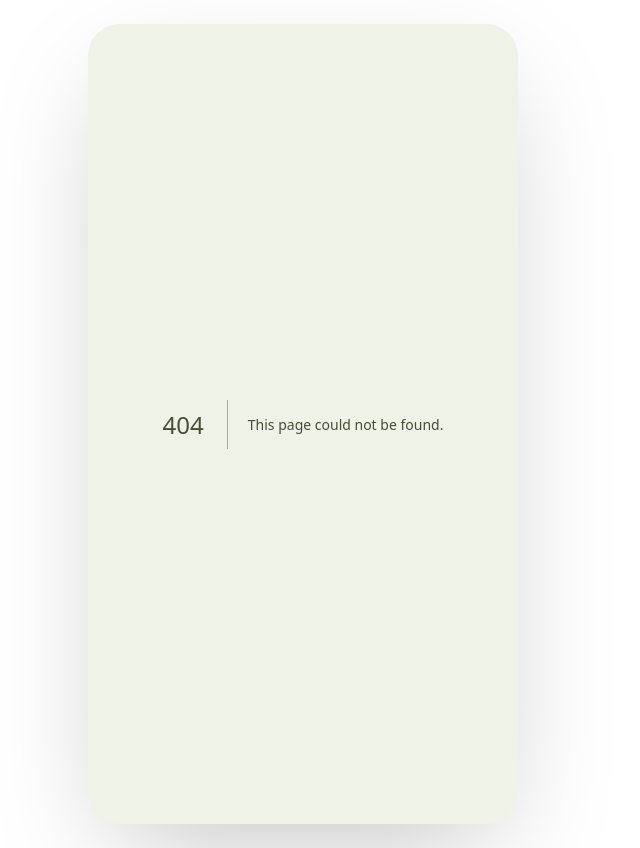
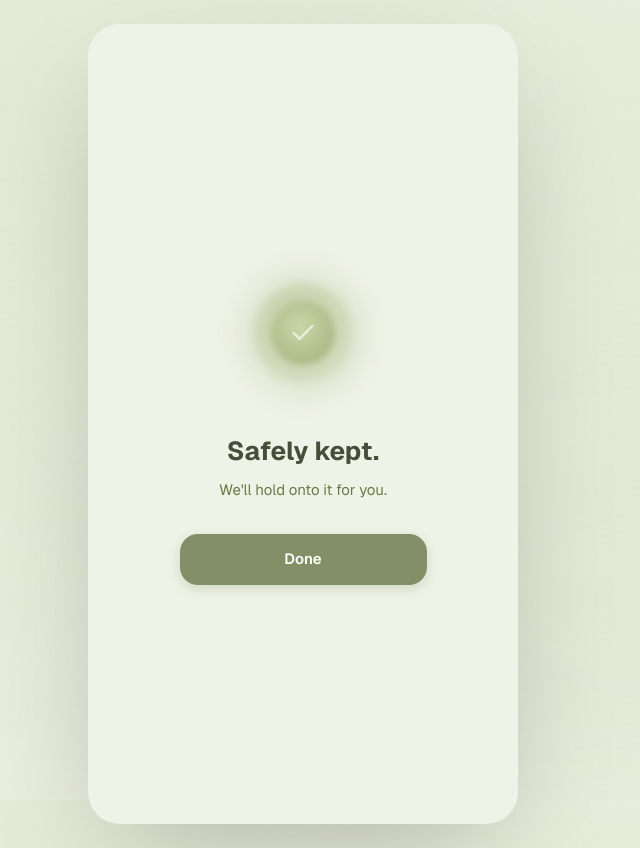
Before and after one commit to dthajal1/dear-me, a Next.js app in the folder dear-me-nextjs/: page /record/saved in a window 1280 px wide. Before the commit this address had no page. Shown: the whole page, without its empty margins (337-977 px from the left). Built offline with nearby package versions, Linux system fonts and the light colour scheme.

Commit message:
feat(nextjs): add record/saved screen
Implements the "Memo Saved" success state (design frame fv90M) at
/record/saved with concentric orbs, check icon, and single "Done" CTA.

Co-Authored-By: Claude Sonnet 4.6 <noreply@anthropic.com>

```diff
--- /dev/null
+++ b/dear-me-nextjs/app/record/saved/page.tsx
@@ -0,0 +1,110 @@
+import Link from "next/link";
+import { Check } from "lucide-react";
+
+/**
+ * Record Saved screen — "Memo Saved" (fv90M)
+ *
+ * Success state shown after a memo is saved.
+ * Design elements:
+ *   • Three concentric orbs in olive-green radial gradients (same language as /record/processing)
+ *   • Check icon centred in the innermost orb
+ *   • Headline: "Safely kept."
+ *   • Subhead: "We'll hold onto it for you."
+ *   • Single primary CTA: "Done" → /home
+ *
+ * Route: /record/saved
+ * Layout: record/layout.tsx provides ScreenBackground
+ */
+export default function RecordSavedPage() {
+  return (
+    <div className="flex min-h-dvh flex-col items-center justify-center gap-8 px-8 text-center">
+      {/* ── Concentric orb — three ellipses + check icon ─────────────────── */}
+      {/*
+        Design layers (outermost → innermost, all centered via layout:none):
+          orbGlow   140×140  radial #8A9A5B → transparent, opacity 0.25, blur 40
+          orbMiddle 100×100  radial #A8B878 → #8A9A5B22,  opacity 0.5,  blur 20
+          orbInner   64×64   radial #C8D8A8 → #8A9A5B,    opacity 0.7,  blur 12
+          checkIcon  28×28   Lucide Check,  fill #EFF2E6DD
+      */}
+      <div className="relative size-[140px] flex-none">
+        {/* Outer glow orb */}
+        <div
+          className="absolute inset-0 rounded-full"
+          style={{
+            background: "radial-gradient(circle, #8A9A5B 0%, transparent 100%)",
+            opacity: 0.25,
+            filter: "blur(10px)",
+          }}
+          aria-hidden
+        />
+        {/* Middle orb */}
+        <div
+          className="absolute rounded-full"
+          style={{
+            inset: 20,
+            background:
+              "radial-gradient(circle at 45% 40%, #A8B878 0%, #8A9A5B22 100%)",
+            opacity: 0.5,
+            filter: "blur(5px)",
+          }}
+          aria-hidden
+        />
+        {/* Inner orb */}
+        <div
+          className="absolute rounded-full"
+          style={{
+            inset: 38,
+            background:
+              "radial-gradient(circle at 45% 40%, #C8D8A8 10%, #8A9A5B 100%)",
+            opacity: 0.7,
+            filter: "blur(3px)",
+          }}
+          aria-hidden
+        />
+        {/* Check icon — centred */}
+        <div className="absolute inset-0 flex items-center justify-center">
+          <Check
+            size={28}
+            strokeWidth={2}
+            className="text-[#EFF2E6DD]"
+            aria-hidden
+          />
+        </div>
+      </div>
+
+      {/* ── Text group ──────────────────────────────────────────────────── */}
+      <div className="flex flex-col gap-[10px]">
+        <h1
+          className="text-[26px] font-bold leading-tight text-[#2C331EDD]"
+          style={{ fontFamily: "var(--font-geist-sans, Geist, sans-serif)" }}
+        >
+          Safely kept.
+        </h1>
+        <p
+          className="max-w-[280px] text-[15px] leading-relaxed text-[#6B7A48]"
+          style={{ fontFamily: "var(--font-geist-sans, Geist, sans-serif)" }}
+        >
+          We&apos;ll hold onto it for you.
+        </p>
+      </div>
+
+      {/* ── CTA ──────────────────────────────────────────────────────────── */}
+      {/*
+        Design: single "Done" button, fill #5C6B3ABB, cornerRadius 16,
+        white label, backdrop blur 12, shadow blur 12 color #5C6B3A30
+      */}
+      <div className="w-full max-w-[311px] px-8">
+        <Link
+          href="/home"
+          className="block w-full rounded-2xl px-8 py-[14px] text-center text-[15px] font-semibold text-white backdrop-blur-sm transition-opacity active:opacity-80"
+          style={{
+            background: "#5C6B3ABB",
+            boxShadow: "0 4px 12px #5C6B3A30",
+          }}
+        >
+          Done
+        </Link>
+      </div>
+    </div>
+  );
+}
```
